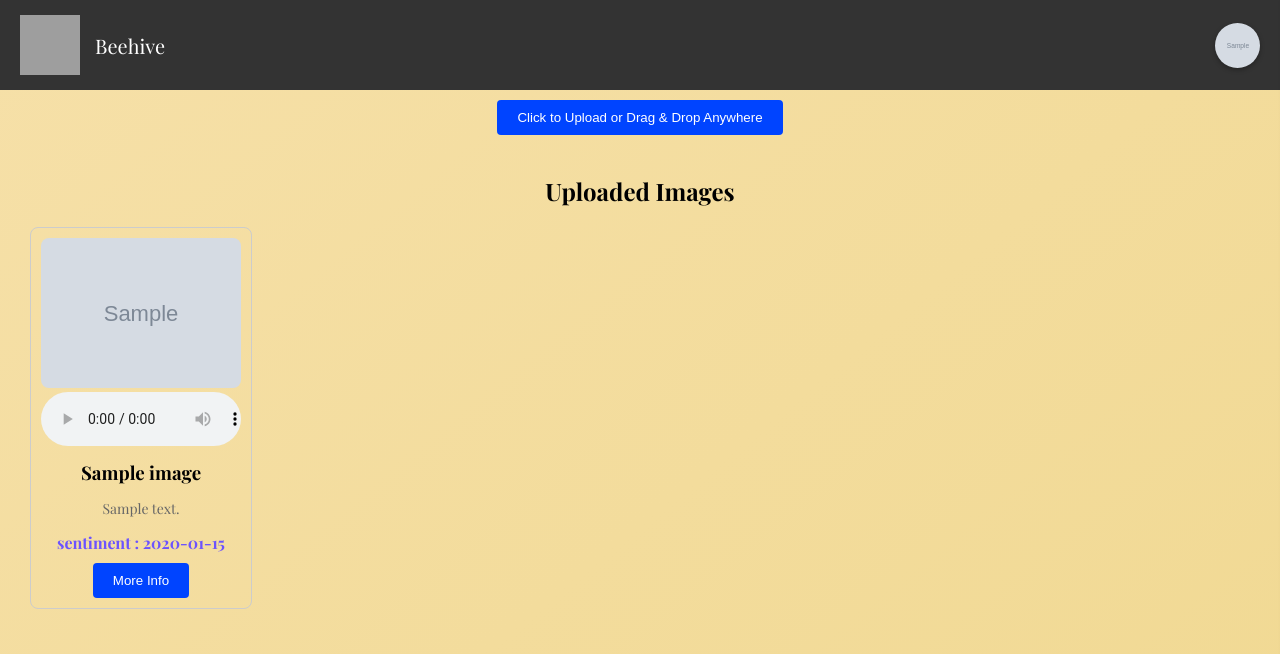
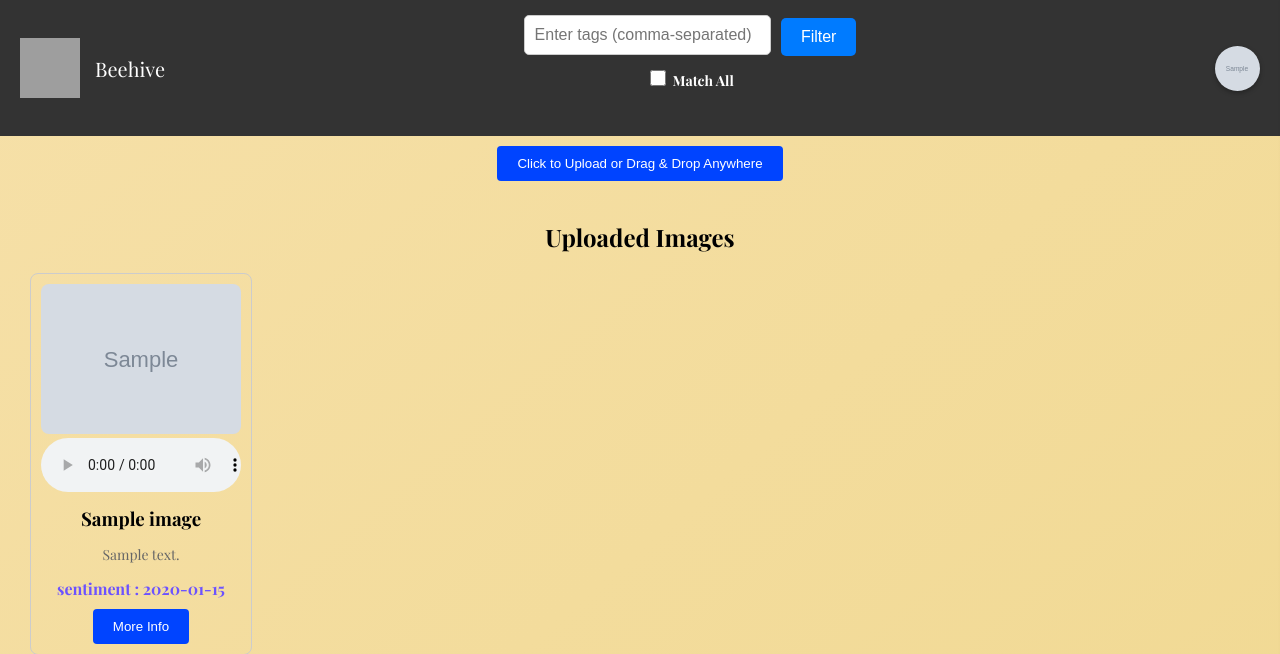
Before and after one commit to KathiraveluLab/Beehive, a Flask app: page /profile in a window 1280 px wide. Shown: the top 654 px of the page. Run offline with Flask 3, Linux system fonts and the light colour scheme; the visitor is signed in with stand-in values (Sample User, id 1); grey boxes marked "Sample" are stand-in pictures; a database or web service that is not in the repository returns one stand-in record (values such as "Sample title"); some libraries are stand-ins or nearby versions; some web fonts are replaced; grey boxes are pictures that could not be loaded.

Commit message:
added filter functionality based on sentiments

```diff
--- a/Database/userdatahandler.py
+++ b/Database/userdatahandler.py
@@ -167,6 +167,29 @@ def get_images_by_user(username):
     images = beehive_image_collection.find({'username': username})
     return [{'id': str(image['_id']), 'filename': image['filename'], 'title': image['title'], 'description': image['description'], 'audio_filename': image.get('audio_filename', ""), 'sentiment':image.get('sentiment', "")} for image in images]
 
+# Get images by sentiments list from MongoDB
+def get_images_by_sentiments(username, sentiment_list, match_all):
+    if match_all:
+        # Match all tags (AND logic)
+        query = {
+            "username": username,
+            "$and": [{"sentiment": {"$regex": tag, "$options": "i"}} for tag in sentiment_list]
+        }
+    else:
+        # Match any tag (OR logic)
+        query = {
+            "username": username,
+            "$or": [{"sentiment": {"$regex": tag, "$options": "i"}} for tag in sentiment_list]
+        }
+
+    images = beehive_image_collection.find(query)
+    return [{'id': str(image['_id']),
+             'filename': image['filename'],
+             'title': image['title'],
+             'description': image['description'],
+             'audio_filename': image.get('audio_filename', ""),
+             'sentiment': image.get('sentiment', "")} for image in images]
+
 # Update image in MongoDB
 def update_image(image_id, title, description, sentiment=None):
     update_data = {
--- a/app.py
+++ b/app.py
@@ -28,6 +28,7 @@ from Database.userdatahandler import (
     delete_image,
     get_currentuser_from_session,
     get_image_by_id,
+    get_images_by_sentiments,
     get_images_by_user,
     get_password_by_username,
     get_user_by_username,
@@ -381,8 +382,14 @@ def profile():
     if not user:
         flash('User not found.', 'danger')
         return redirect(url_for('login'))
+    tags = request.args.get('sentiments', '').strip()
+    match_all = request.args.get('match_all') == '1'
 
-    images = get_images_by_user(username)  # Fetch images uploaded by the user
+    if tags:
+      tag_list = [tag.strip().lower() for tag in tags.split(',') if tag.strip()]
+      images = get_images_by_sentiments(username, tag_list, match_all)
+    else:
+      images = get_images_by_user(username)  # Fetch images uploaded by the user
 
     return render_template(
         "profile.html",
--- a/static/css/profile.css
+++ b/static/css/profile.css
@@ -1122,3 +1122,54 @@ input {
     margin-top: 10px;
     width: 100%;
 }
+.filter-container {
+    margin-left: auto;
+    background-color: #333;
+}
+
+.filter-form {
+    display: flex;
+    flex-wrap: wrap;
+    justify-content: center;
+    align-items: center;
+    gap: 10px;
+}
+
+.filter-input {
+    width: 60%;
+    max-width: 400px;
+    padding: 10px;
+    font-size: 16px;
+    border: 1px solid #ccc;
+    border-radius: 5px;
+}
+
+.filter-button {
+    padding: 10px 20px;
+    font-size: 16px;
+    color: #fff;
+    background-color: #007bff;
+    border: none;
+    border-radius: 5px;
+    margin-top: -7px;
+}
+
+.filter-button:hover {
+    background-color: #0056b3;
+}
+
+.filter-button:active {
+    background-color: #004085;
+}
+
+label {
+    margin-top: -8px;
+    font-size: 14px;
+    color: white;
+}
+
+input[type="checkbox"] {
+    width: 16px;
+    height: 16px;
+    cursor: pointer;
+}
--- a/templates/profile.html
+++ b/templates/profile.html
@@ -368,6 +368,17 @@ function updateHiddenInput() {
 <div class="nav">
     <img src = "{{url_for('static', filename='Logo.svg')}}" alt="Beehive Logo" class="logo">
     <div class="heading">Beehive</div>
+    <div class="filter-container">
+      <form action="{{ url_for('profile') }}" method="get" class="filter-form">
+        <input type="text" name="sentiments" placeholder="Enter tags (comma-separated)" value="{{ request.args.get('sentiments', '') }}" class="filter-input">
+        <button type="submit" class="filter-button">Filter</button>
+        <label>
+            <input type="checkbox" name="match_all" value="1" {% if request.args.get('match_all') %}checked{% endif %}>
+            <span>Match All</span>
+        </label>
+    </form>
+  </div>
+
     <!-- <h1>{{ username }}</h1> -->
     <div class="profile-photo-container" id="profile-photo-container">
         {% if user_dp %}
@@ -378,6 +389,7 @@ function updateHiddenInput() {
             </div>
         {% endif %}
     </div>
+
 </div>
 
     {% with messages = get_flashed_messages(with_categories=true) %}
@@ -441,6 +453,7 @@ function updateHiddenInput() {
     </div>
 
     <h2 style="text-align: center;">Uploaded Images</h2>
+
     <div class="image-container">
         {% for image in images %}
         <div class="image-card">
```
